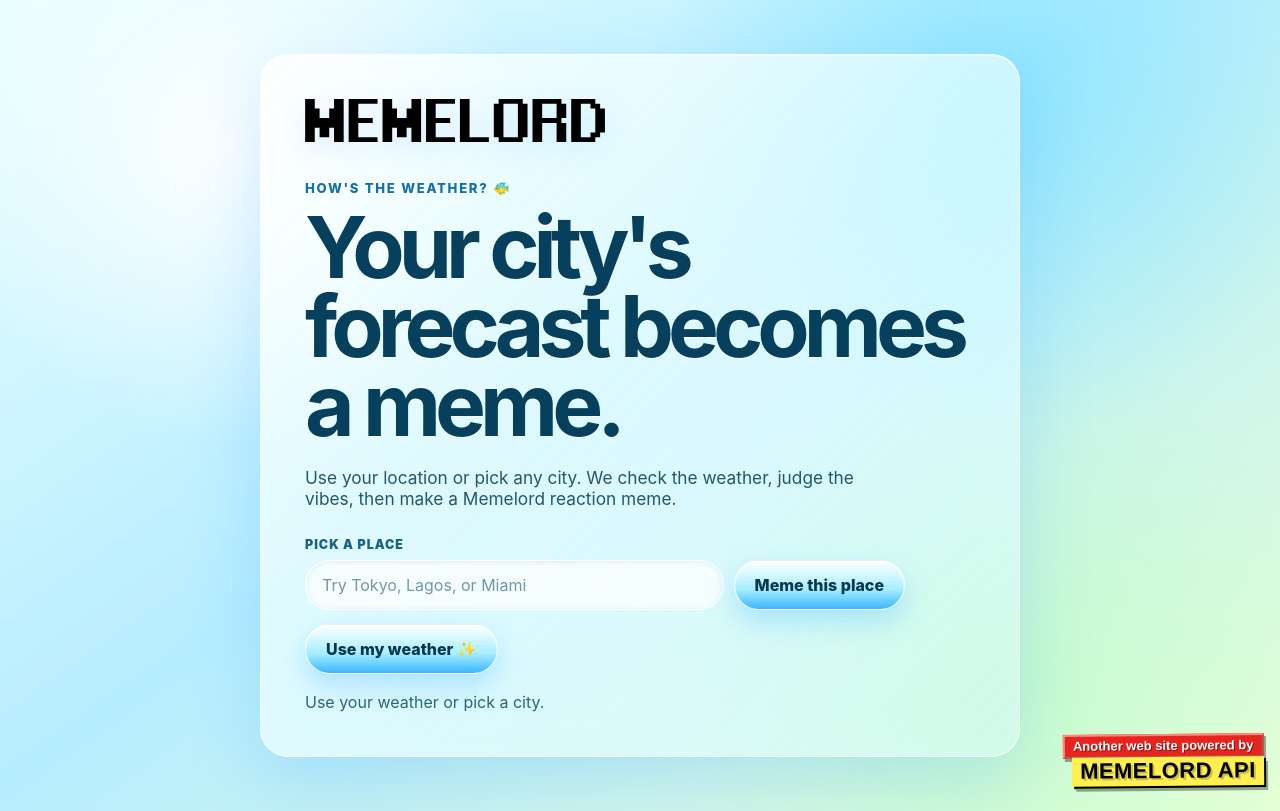
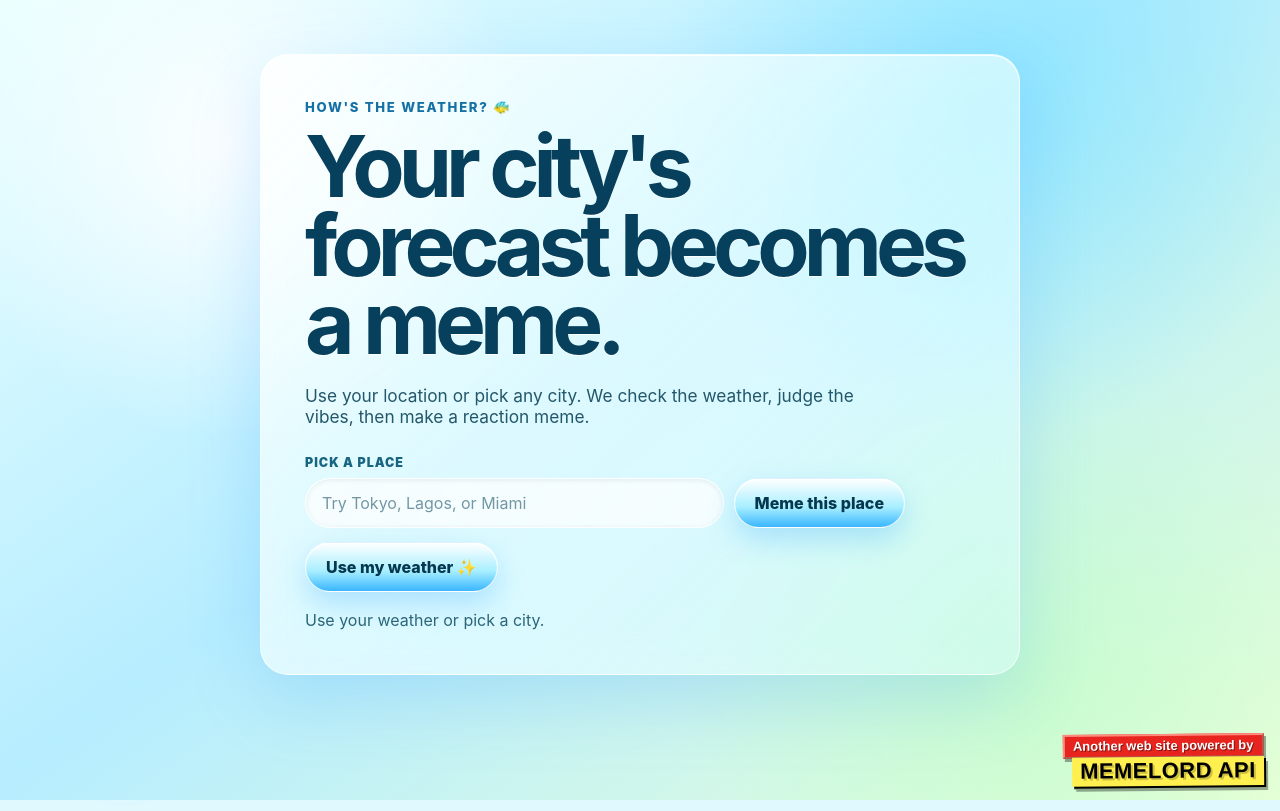
Before and after one commit to taglocklar/weather-meme, a React (Vite) app: page / in a window 1280 px wide. Built offline with nearby package versions, Linux system fonts and the light colour scheme.

Commit message:
feat: update weather meme social preview

```diff
--- a/index.html
+++ b/index.html
@@ -5,7 +5,7 @@
     <link rel="icon" type="image/svg+xml" href="/favicon.svg" />
     <meta name="viewport" content="width=device-width, initial-scale=1.0" />
     <title>Weather Meme — Your Forecast Becomes a Meme</title>
-    <meta name="description" content="Turn your local forecast into a Memelord reaction meme. Check your weather, judge the vibes, and generate one caption-forward meme." />
+    <meta name="description" content="Turn your local forecast into a reaction meme. Check your weather, judge the vibes, and generate one caption-forward meme." />
     <link rel="canonical" href="https://weathermeme.app/" />
 
     <meta property="og:type" content="website" />
--- a/src/App.css
+++ b/src/App.css
@@ -3,14 +3,6 @@
   width: min(920px, calc(100% - 36px));
   margin: 0 auto;
   padding: 54px 0;
-}
-
-.logo {
-  display: block;
-  width: min(300px, 68vw);
-  height: auto;
-  margin-bottom: 38px;
-  filter: drop-shadow(0 8px 14px rgba(38, 144, 255, 0.14));
 }
 
 .glass-panel,
--- a/src/App.tsx
+++ b/src/App.tsx
@@ -318,12 +318,10 @@ function App() {
       <div className="emoji-cloud emoji-cloud-three" aria-hidden="true">🌈</div>
 
       <section className="glass-panel" aria-labelledby="page-title">
-        <img className="logo" src="/brand/memelord.svg" alt="Memelord" />
-
         <p className="eyebrow">How&apos;s the weather? 🐠</p>
         <h1 id="page-title">Your city&apos;s forecast becomes a meme.</h1>
         <p className="lede">
-          Use your location or pick any city. We check the weather, judge the vibes, then make a Memelord reaction meme.
+          Use your location or pick any city. We check the weather, judge the vibes, then make a reaction meme.
         </p>
 
         <form className="location-form" onSubmit={handleLocationSubmit}>
```
Also changed, not shown: public/og.png, public/og.svg.
